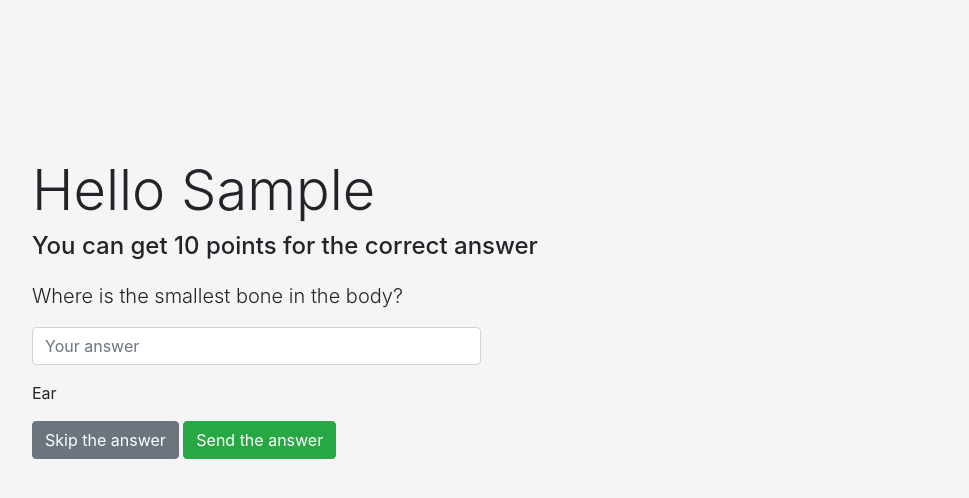
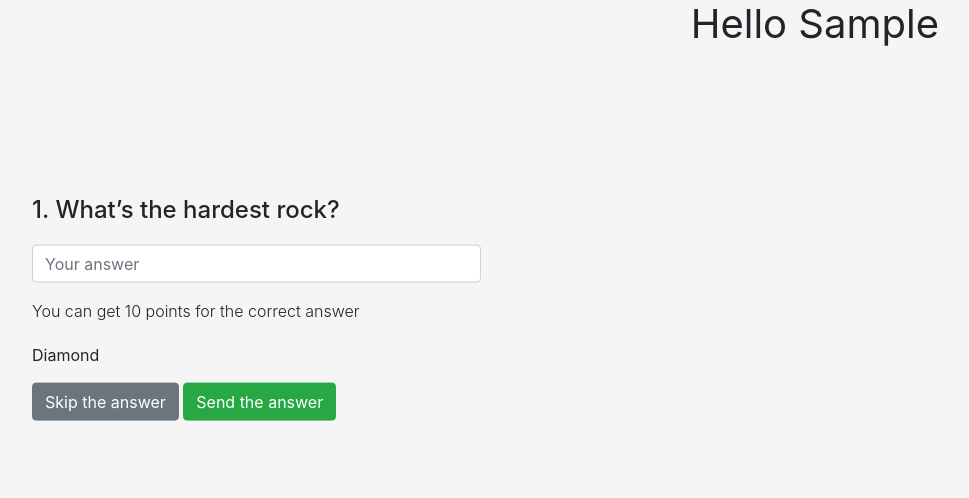
Before and after one commit to Code-Institute-Submissions/guessing-game-1, a Flask app: a page that uses templates/base.html in a window 1280 px wide. Shown: the top 498 px of the page, without its empty margins (256-1225 px from the left). Run offline with Flask 2, Linux system fonts and the light colour scheme; some libraries are stand-ins or nearby versions.

Commit message:
Updated style

```diff
--- a/data/five_questions.json
+++ b/data/five_questions.json
@@ -1,22 +1,22 @@
 [
-  {
-    "answer": "Ear",
-    "question": "Where is the smallest bone in the body?"
-  },
   {
     "answer": "Diamond",
     "question": "What\u2019s the hardest rock?"
   },
   {
-    "answer": "Middle",
-    "question": "Which nail grows fastest?"
+    "answer": "Darkness",
+    "question": "The more you have of it, the less you see. What is it?"
   },
   {
-    "answer": "Fleming",
-    "question": "Who discovered penicillin?"
+    "answer": "Boxing",
+    "question": "What activity other than jumping are kangaroos good at?"
   },
   {
-    "answer": "Bonsai",
-    "question": "What\u2019s the smallest type of tree in the world?"
+    "answer": "Paprika",
+    "question": "What\u2019s the Hungarian word for pepper?"
+  },
+  {
+    "answer": "Nairobi",
+    "question": "What\u2019s the capital of Kenya?"
   }
 ]
--- a/static/css/style.css
+++ b/static/css/style.css
@@ -25,6 +25,19 @@ body {
     margin-bottom: 20px;
 }
 
+.question {
+    margin-bottom: 20px;
+}
+
+.hello_name {
+    text-align: right;
+    font-weight: 400;
+}
+
+.questions-subtitle {
+    font-weight: 300;
+}
+
 @media only screen and (min-width: 600px) {
     .row {
         width: 55%;
@@ -34,3 +47,13 @@ body {
         transform: translate(-50%, -50%);
     }
 }
+@media only screen and (max-width: 599px) {
+    .row {
+        top: 50%;
+    }
+
+    .hello_name {
+        text-align: center;
+        font-size: 30px;
+    }
+}
--- a/templates/base.html
+++ b/templates/base.html
@@ -5,17 +5,16 @@
     <meta charset="UTF-8">
     <meta name="viewport" content="width=device-width, initial-scale=1.0">
     <meta http-equiv="X-UA-Compatible" content="ie=edge">
-    <title>Document</title>
+    <title>Guessing game</title>
     <link rel="stylesheet" href="{{ url_for('static', filename='css/bootstrap.min.css') }}" type="text/css" />
     <link rel="stylesheet" href="{{ url_for('static', filename='css/style.css') }}" type="text/css" />
 </head>
 
 <body>
-    <div class="container"><div class="row">
+    <div class="container">
 
                 {% block content %} {% endblock %}
 
-        </div>
     </div>
 
 </body>
--- a/templates/index.html
+++ b/templates/index.html
@@ -1,4 +1,6 @@
 {% extends "base.html" %}{% block content %}
+
+<div class="row">
     <div class="col-sm-12 main-page-container">
 
         <h1 class="display-4">Wellcome to Guessing Game</h1>
@@ -21,5 +23,6 @@
         {% endif %} {% endwith %}
 
     </div>
+</div>
 
 {% endblock %}
--- a/templates/questions.html
+++ b/templates/questions.html
@@ -1,13 +1,11 @@
 {% extends "base.html" %}{% block content %}
+
+<h1 class="hello_name">Hello {{ username.title() }}</h1>
+<div class="row">
     <div class="col-sm-12">
-
-    <h1 class="display-4">Hello {{ username.title() }}</h1>
-
-    <h4 class="questions-subtitle">You can get {{ q_points }} points for the correct answer</h4>
-
         <form name="answerForm" id="answerForm" method="POST" class="form-group">
             <div class="form-group">
-            <p class="lead">{{ data.question }}</p>
+                <h4 class="question">{{ step+1 }}. {{ data.question }}</h4>
                 <input type="text" name='answer' class="form-control col-md-8" placeholder="Your answer" />
             </div>
             {% with messages = get_flashed_messages() %} {% if messages %}
@@ -17,14 +15,15 @@
                 {% endfor %}
             </ul>
             {% endif %} {% endwith %}
+            <p class="questions-subtitle">You can get {{ q_points }} points for the correct answer</p>
 
             <p>{{ data.answer }}</p>
-
 
             <button class="btn btn-secondary mb-2" type="submit" name="Skip question" id="skip" value="Skip question">Skip the answer</button>
             <button class="btn btn-success mb-2" type="submit" id="submit-btn">Send the answer</button>
         </form>
 
     </div>
+</div>
 
 {% endblock %}
--- a/templates/result.html
+++ b/templates/result.html
@@ -1,4 +1,6 @@
 {% extends "base.html" %}{% block content %}
+
+<div class="row">
     <div class="col align-self-center">
 
         <h1>{{ username|title }}</h1>
@@ -6,6 +8,8 @@
         <h4>Correct answers {{ score }} out of 5</h4>
 
         <h4>Total points: {{ total }}</h4>
+
+        <a href="{{ url_for('index') }}" class="btn btn-info" role="button">Try Again</a>
 
     </div>
     <div class="col">
@@ -40,5 +44,6 @@
         </ul>
         {% endif %} {% endwith %}
     </div>
+</div>
 
 {% endblock %}
```
Also changed, not shown: test_run.py (+6 -6 lines). Lines whose indentation alone changed are shown as unchanged.
